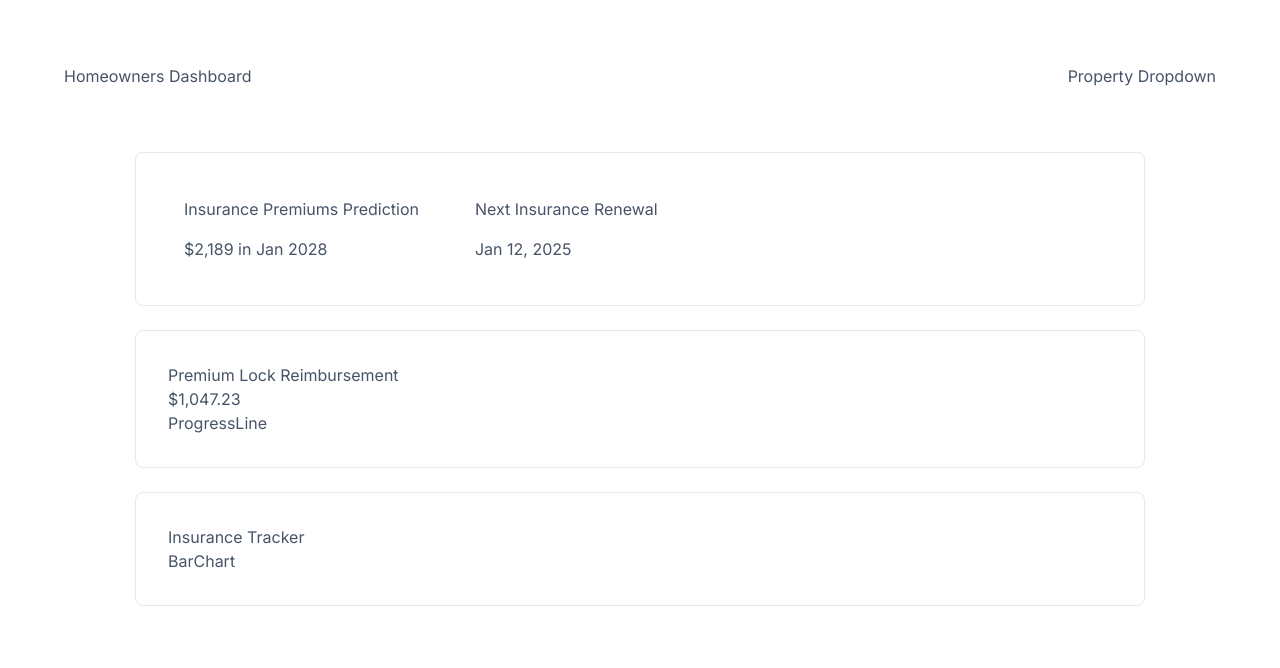
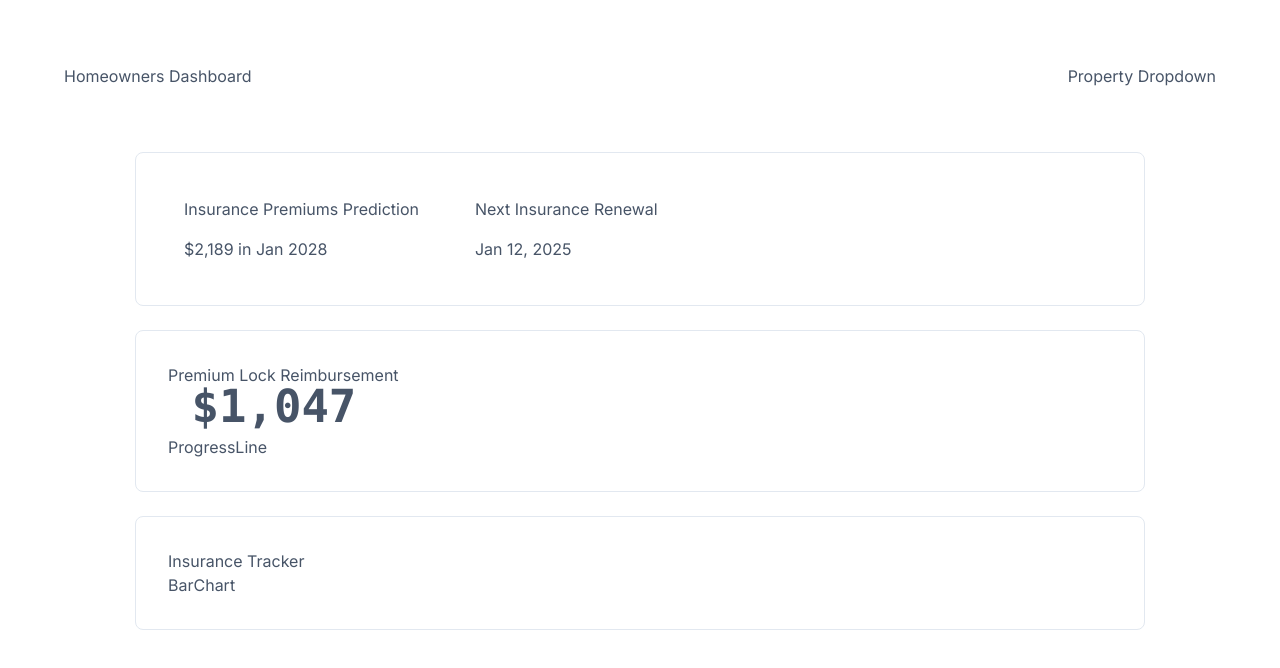
Before and after one commit to olgad21/homeowners-dashboard, a Next.js app: page / in a window 1280 px wide. Shown: the top 668 px of the page. Built offline with nearby package versions, Linux system fonts and the light colour scheme; no server answers.

Commit message:
feat: implement animated counter

```diff
--- a/src/components/dashboard/Reimbursement.tsx
+++ b/src/components/dashboard/Reimbursement.tsx
@@ -1,10 +1,11 @@
+import AnimatedCounter from "@/elements/Counter";
 import { DashboardBlock } from "./styles";
 
 const Reimbursement = () => {
   return (
     <DashboardBlock className="!p-4 gap-6">
       <p>Premium Lock Reimbursement</p>
-      <p>$1,047.23</p>
+      <AnimatedCounter value={1047.23} />
       <p>ProgressLine</p>
     </DashboardBlock>
   );
--- /dev/null
+++ b/src/elements/Counter.tsx
@@ -0,0 +1,89 @@
+"use client";
+
+import { useEffect, useState, useRef } from "react";
+
+interface AnimatedCounterProps {
+  value: number;
+  duration?: number;
+  className?: string;
+}
+
+const AnimatedCounter = ({
+  value,
+  duration = 2000,
+  className = "",
+}: AnimatedCounterProps) => {
+  const [displayValue, setDisplayValue] = useState(0);
+  const [prevValue, setPrevValue] = useState(0);
+  const [isAnimating, setIsAnimating] = useState(false);
+  const animationRef = useRef<number>(0);
+
+  useEffect(() => {
+    setIsAnimating(true);
+    const startTime = Date.now();
+    const startValue = displayValue;
+
+    const animate = () => {
+      const currentTime = Date.now();
+      const elapsed = currentTime - startTime;
+      const progress = Math.min(elapsed / duration, 1);
+
+      // Easing function for smooth animation
+      const easeOutQuart = 1 - Math.pow(1 - progress, 4);
+      const currentValue = startValue + (value - startValue) * easeOutQuart;
+
+      setDisplayValue(currentValue);
+
+      if (progress < 1) {
+        animationRef.current = requestAnimationFrame(animate);
+      } else {
+        setDisplayValue(value);
+        setIsAnimating(false);
+        setPrevValue(value);
+      }
+    };
+
+    animationRef.current = requestAnimationFrame(animate);
+
+    return () => {
+      if (animationRef.current) {
+        cancelAnimationFrame(animationRef.current);
+      }
+    };
+  }, [value, duration, displayValue]);
+
+  const formattedValue = new Intl.NumberFormat("en-US", {
+    style: "currency",
+    currency: "USD",
+    minimumFractionDigits: 0,
+    maximumFractionDigits: 0,
+  }).format(Math.round(displayValue));
+
+  const direction = value > prevValue ? "up" : "down";
+
+  return (
+    <div className={`relative overflow-hidden ${className}`}>
+      <div
+        className={`transition-all duration-300 ${
+          isAnimating
+            ? direction === "up"
+              ? "animate-slide-up"
+              : "animate-slide-down"
+            : ""
+        }`}
+        style={{
+          transform: isAnimating
+            ? direction === "up"
+              ? "translateY(-10%) scale(0.95)"
+              : "translateY(10%) scale(0.95)"
+            : "translateY(0) scale(1)",
+        }}
+      >
+        <span className="font-mono text-5xl font-bold tabular-nums">
+          {formattedValue}
+        </span>
+      </div>
+    </div>
+  );
+};
+export default AnimatedCounter;
```
